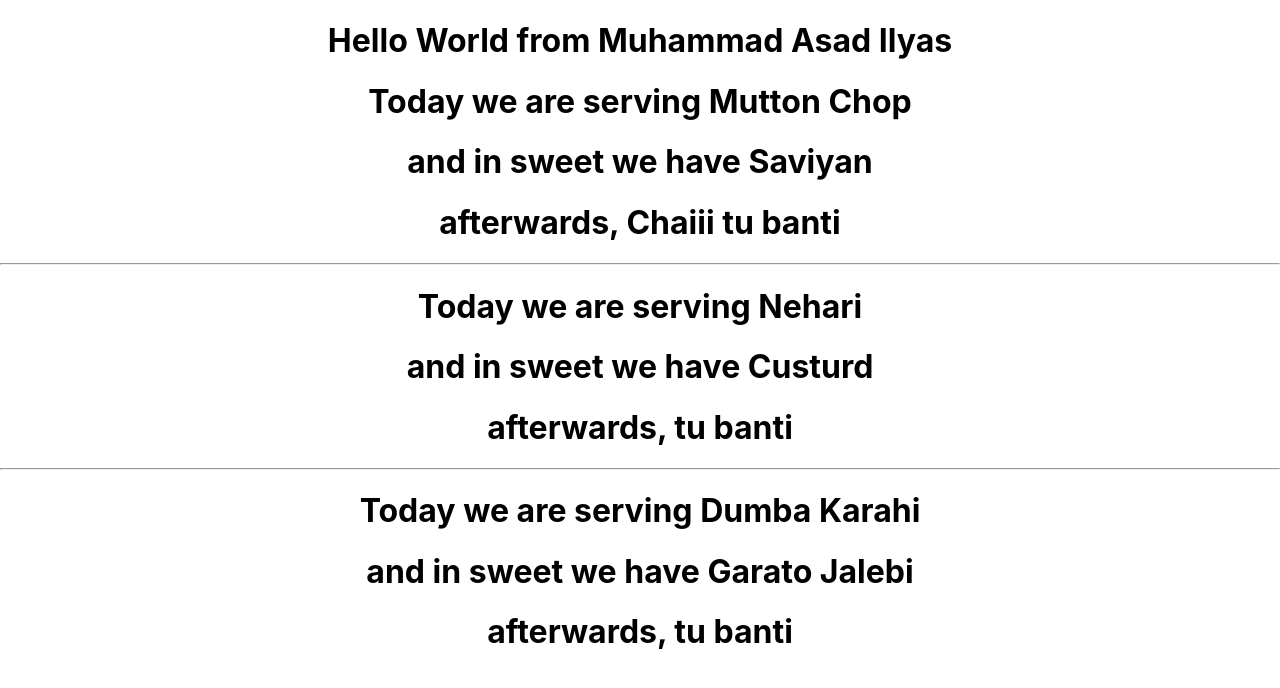
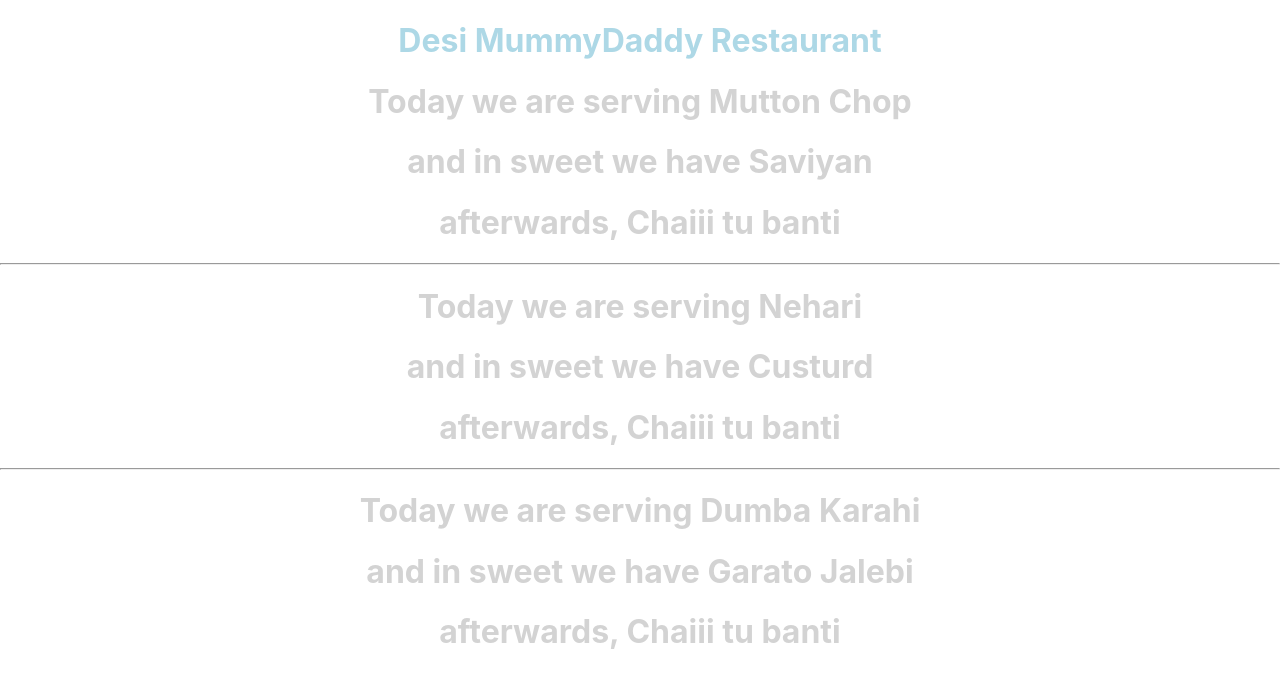
Before and after one commit to asadadi786/demoreact-class3, a React (Create React App) app: page / in a window 1280 px wide. Shown: the top 688 px of the page. Built offline with nearby package versions, Linux system fonts and the light colour scheme.

Commit message:
added color css to App.js

```diff
--- a/src/App.js
+++ b/src/App.js
@@ -4,16 +4,19 @@ import './App.css';
 
 function App() {
   return(
-  <div className="App">
-    <h1>Hello World from Muhammad Asad Ilyas</h1>
+  <div className="App" style={{color: "lightgrey"}}>
+    <h1  style={{color: "lightblue"}}>
+
+      Desi MummyDaddy Restaurant
+      </h1>
 
     <Dinner dish ="Mutton Chop" sweet =  "Saviyan" tea = "Chaiii"/>
     <hr/>
 
-    <Dinner dish ="Nehari" sweet =  "Custurd"/>
+    <Dinner dish ="Nehari" sweet =  "Custurd" tea = "Chaiii"/>
     <hr/>
 
-    <Dinner dish ="Dumba Karahi" sweet =  "Garato Jalebi"/>
+    <Dinner dish ="Dumba Karahi" sweet =  "Garato Jalebi" tea = "Chaiii"/>
 
   </div>
     );
```
